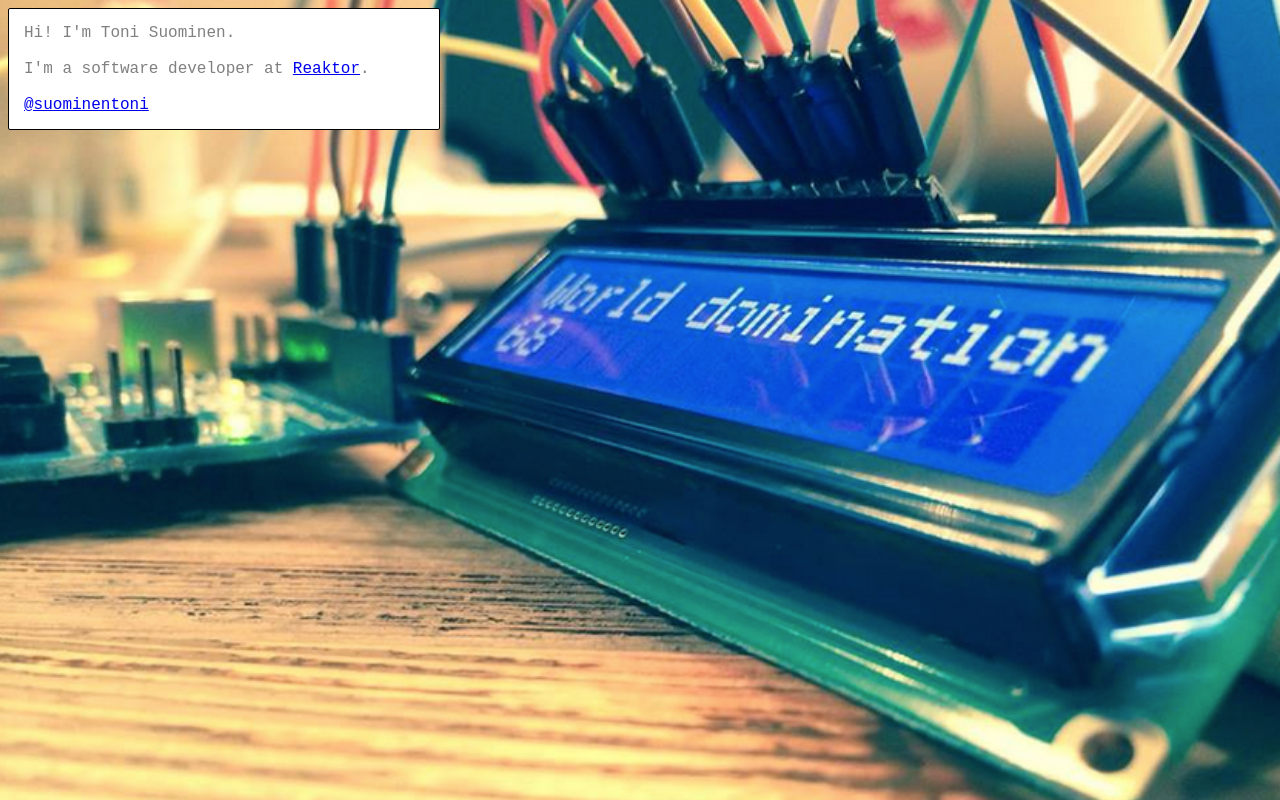
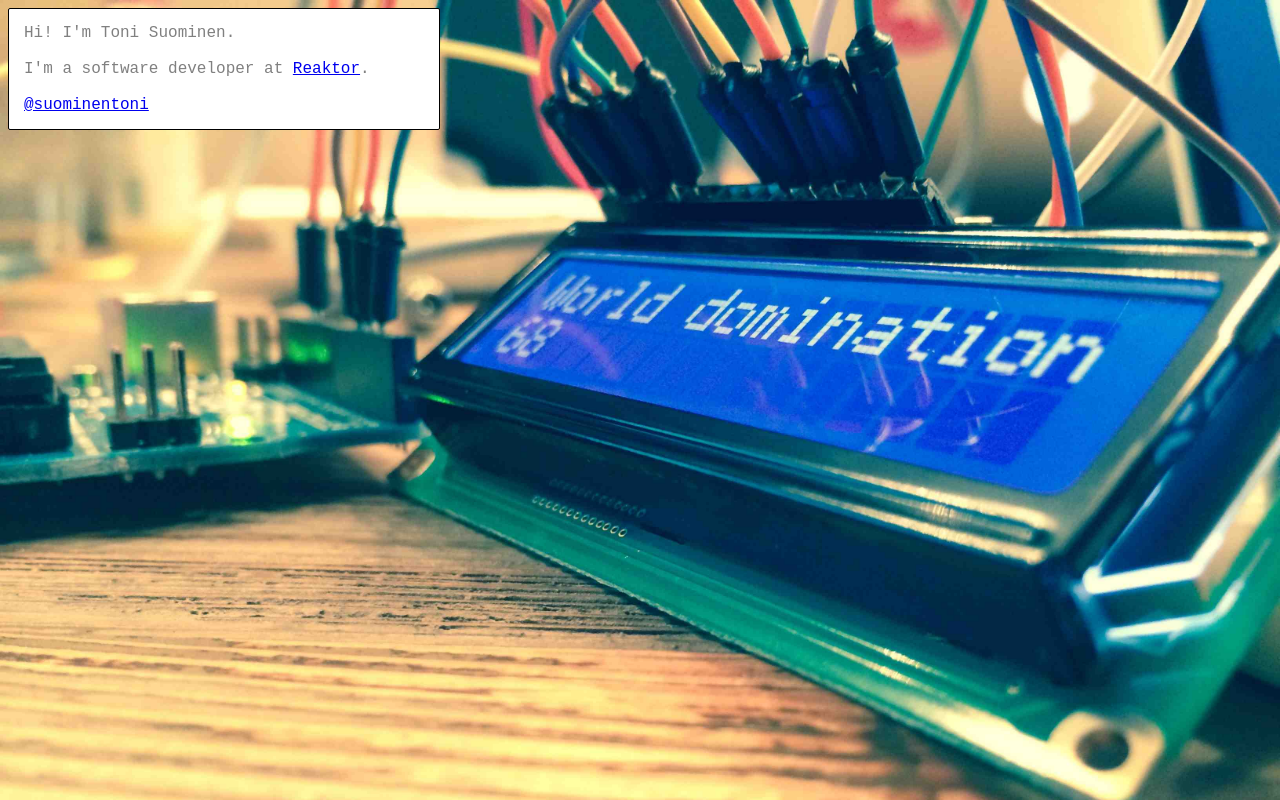
Before and after one commit to suominentoni/suominentoni-web, a website: page public/index.html in a window 1280 px wide. Drawn offline with Linux system fonts and the light colour scheme.

Commit message:
Change background image to a smaller jpeg

```diff
--- a/public/main.css
+++ b/public/main.css
@@ -1,7 +1,7 @@
 body {
     font-family: "Courier New";
     color: gray;
-    background: url("img/world-domination.png") no-repeat;
+    background: url("img/world_domination.jpeg") no-repeat;
     background-size: cover;
 }
 .container {
```
Also changed, not shown: public/img/world-domination.png (deleted), public/img/world_domination.jpeg (added).
